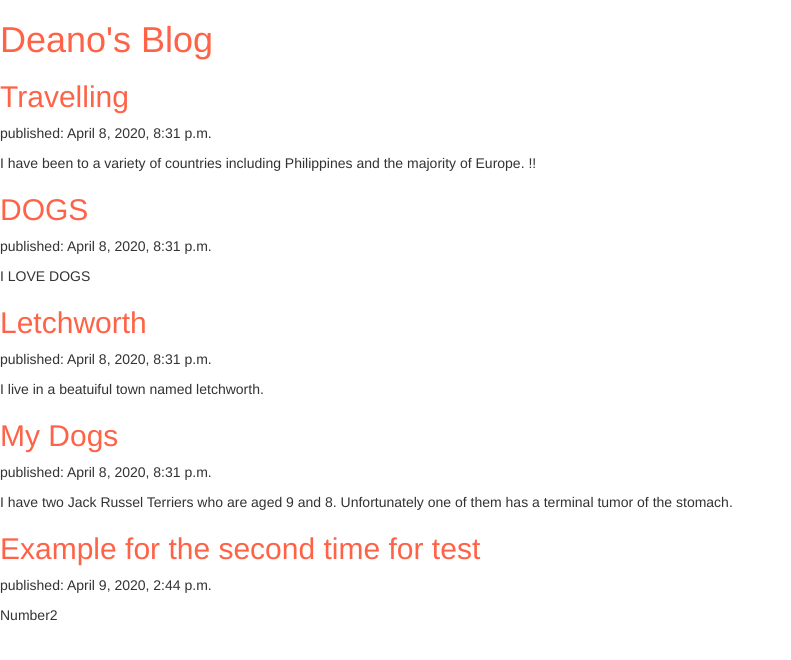
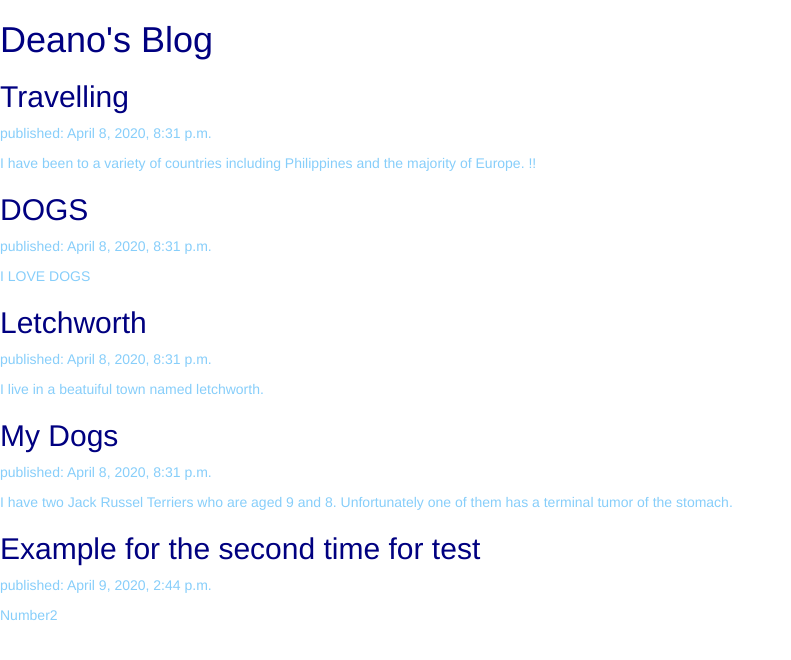
Before and after one commit to deanwk/my-first-blog, a Django app: page / in a window 1280 px wide. Shown: the top 660 px of the page, without its empty margins (0-791 px from the left). Run offline with Django 3.2, Linux system fonts and the light colour scheme; data comes from the database, SQL or seed files in the repository; some libraries are stand-ins or nearby versions.

```diff
--- a/blog/static/css/blog.css
+++ b/blog/static/css/blog.css
@@ -1,3 +1,8 @@
 h1 a, h2 a {
-    color: #FF6347;
+    color: #000080;
 }
+
+
+p {
+    color: #87CEFA
+}
```
